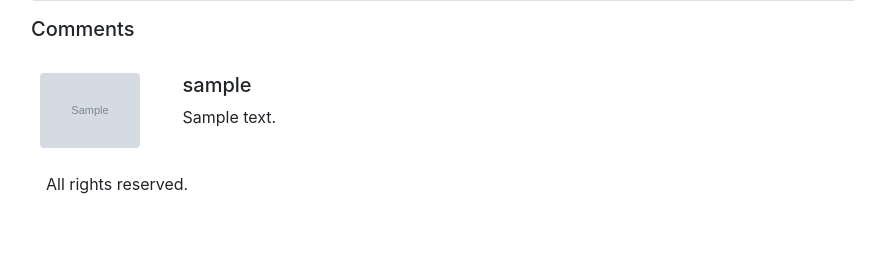
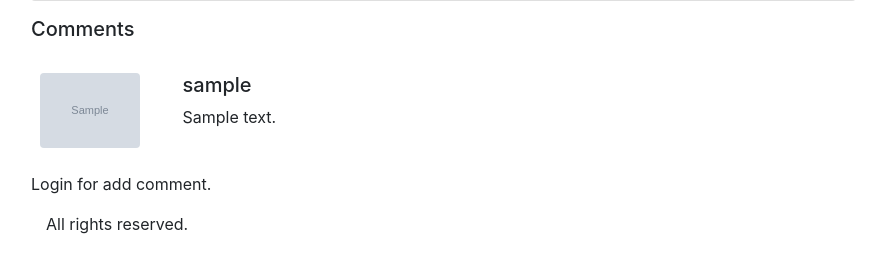
Before and after one commit to brkayckmak/django-blog, a Django app: a page that uses project/blog/templates/pages/detail.html in a window 1280 px wide. Shown: the part 323-600 px from the top of the page, without its empty margins (54-939 px from the left). Run offline with Django 4.2, Linux system fonts and the light colour scheme; tables that the repository leaves empty hold one stand-in row (values such as "Sample post"); grey boxes marked "Sample" are stand-in pictures; some libraries are stand-ins or nearby versions.

Commit message:
comment add-delete feature.

```diff
--- a/project/blog/forms/__init__.py
+++ b/project/blog/forms/__init__.py
@@ -1,3 +1,4 @@
 from .contact import contact_form
 from .add_writing import add_writing_model_form
 from .update_writing import update_writing_model_form
+from .add_comment import add_comment_model_form
--- /dev/null
+++ b/project/blog/forms/add_comment.py
@@ -0,0 +1,7 @@
+from django import forms
+from blog.models import comment_model
+
+class add_comment_model_form(forms.ModelForm):
+    class Meta:
+        model = comment_model
+        fields = ("comment",)
--- a/project/blog/templates/pages/detail.html
+++ b/project/blog/templates/pages/detail.html
@@ -1,5 +1,6 @@
 {% extends "base.html" %}
-{%load static%}
+{% load static %}
+{% load crispy_forms_tags %}
 
 {% block title %} {{writing.title}} {% endblock %}
 
@@ -43,6 +44,11 @@
   <div class="col-md-10 p-4 ps-md-0">
     <h5 class="mt-0">{{comment.writer.username}}</h5>
     <p>{{comment.comment}}</p>
+    {% if request.user == comment.writer or request.user == writing.writer %}
+    <p>
+      <a class="btn btn-danger" href="{% url 'delete-comment' id=comment.id %}">Delete Comment</a>
+    </p>
+    {% endif %}
   </div>
 </div>
 
@@ -53,4 +59,17 @@
 </div>
 
 {% endfor %}
+
+{% if request.user.is_authenticated %}
+
+<form method="POST">
+  {% csrf_token %}
+  {{add_comment_form|crispy}}
+  <input type="submit" value="Add Comment" class="btn btn-danger mt-3 mb-3">
+</form>
+
+{% else %}
+<p>Login for add comment.</p>
+
+{% endif %}
 {% endblock %}
--- a/project/blog/urls.py
+++ b/project/blog/urls.py
@@ -1,5 +1,5 @@
 from django.urls import path
-from blog.views import contact, mainpage, category, my_writings, detail, add_writing, update_writing, delete_writing
+from blog.views import contact, mainpage, category, my_writings, detail, add_writing, update_writing, delete_writing, delete_comment
 
 urlpatterns = [
     path("", mainpage, name="mainpage"),
@@ -10,5 +10,6 @@ urlpatterns = [
     path("add-writing", add_writing, name="add-writing"),
     path("update-writing/<slug:slug>", update_writing, name="update-writing"),
     path("delete-writing/<slug:slug>", delete_writing, name="delete-writing"),
+    path("delete-comment/<int:id>", delete_comment, name="delete-comment"),
 
 ]
--- a/project/blog/views/__init__.py
+++ b/project/blog/views/__init__.py
@@ -6,3 +6,4 @@
 from .add_writing import add_writing
 from .update_writing import update_writing
 from .delete_writing import delete_writing
+from .delete_comment import delete_comment
--- a/project/blog/views/detail.py
+++ b/project/blog/views/detail.py
@@ -1,8 +1,20 @@
 from django.shortcuts import render, get_object_or_404
 from blog.models import writings_model
+from blog.forms import add_comment_model_form
 
 def detail(request, slug):
     writing = get_object_or_404(writings_model, slug=slug)
     comments = writing.comments.all()
-    context = {"writing": writing, "comments": comments}
+
+    if request.method == "POST":
+        add_comment_form = add_comment_model_form(data=request.POST)
+        if add_comment_form.is_valid():
+            comment = add_comment_form.save(commit=False)
+            comment.writer = request.user
+            comment.writing = writing
+            comment.save()
+
+    add_comment_form = add_comment_model_form()
+
+    context = {"writing": writing, "comments": comments, "add_comment_form": add_comment_form}
     return render(request, "pages/detail.html", context=context)
```
Also changed, not shown: project/blog/views/delete_comment.py (added, +11 -0 lines).
